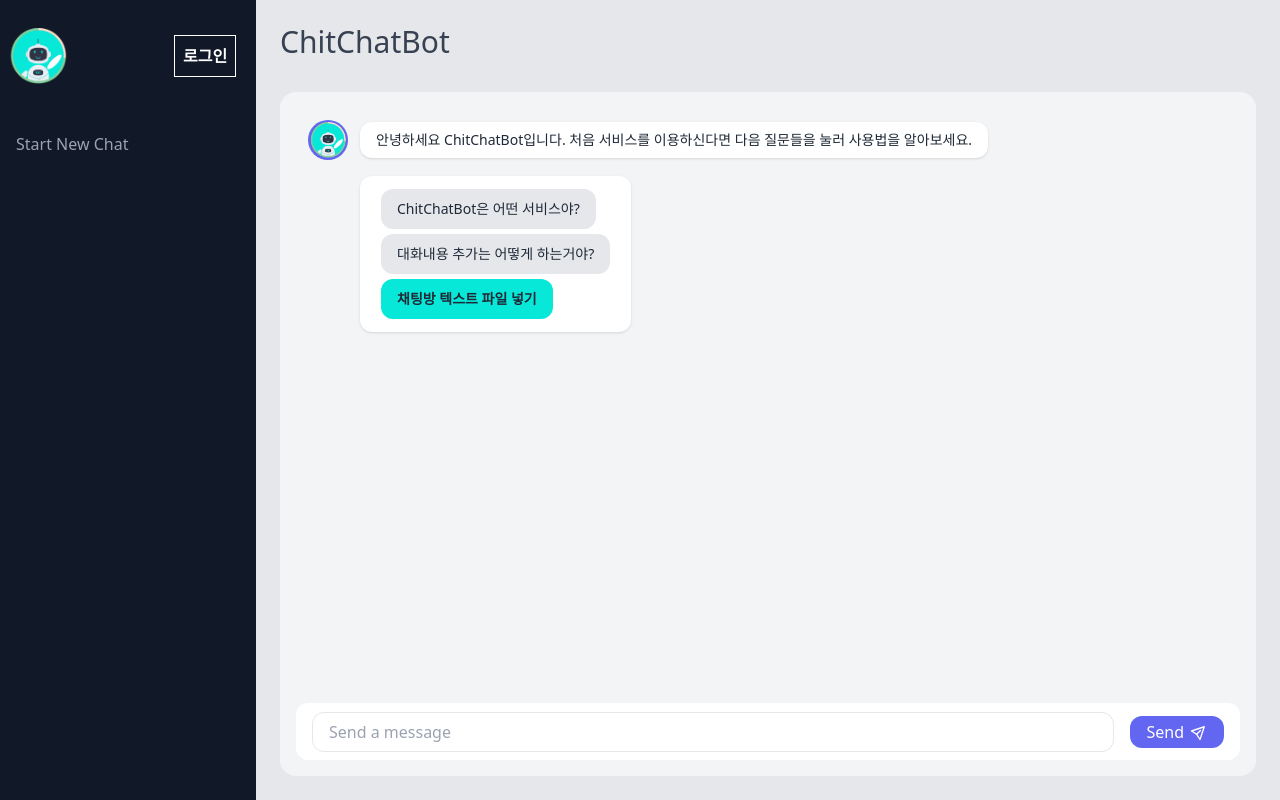
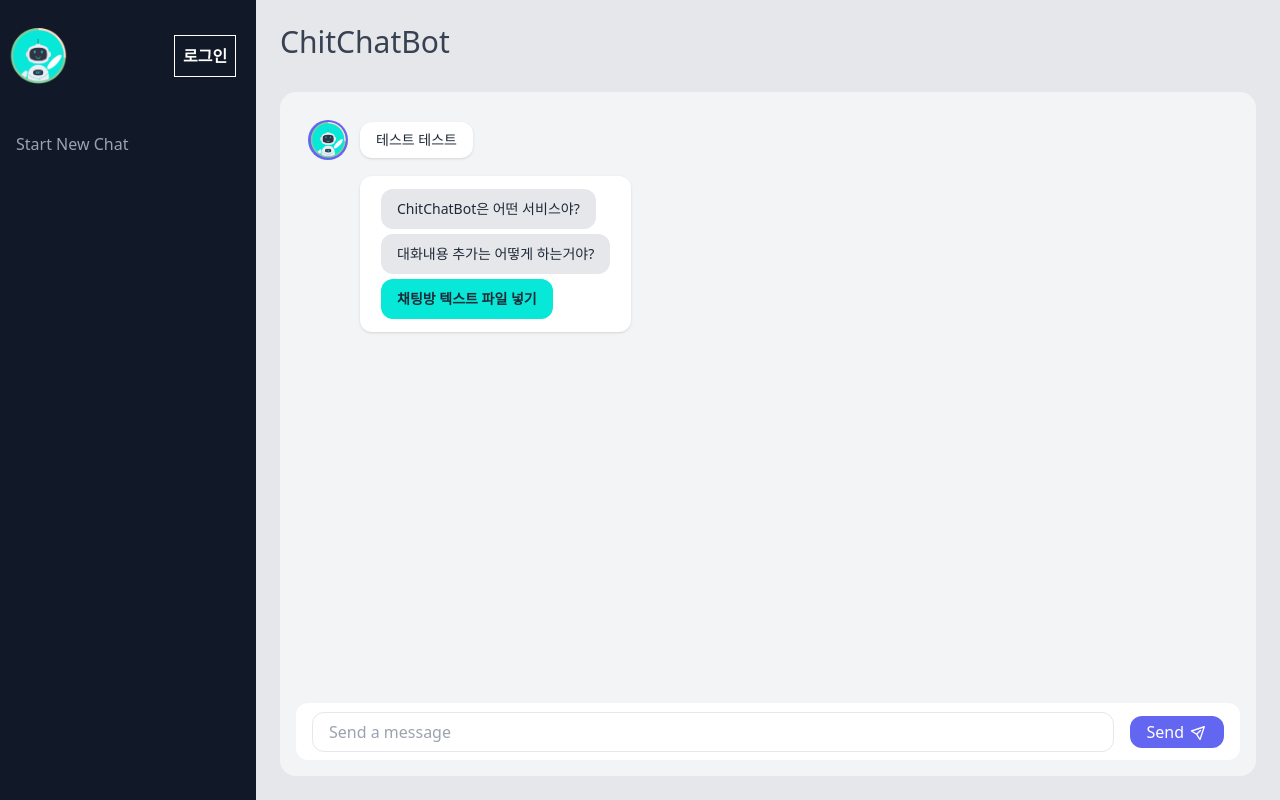
Before and after one commit to chitchatbot/bedrock, a Next.js app in the folder frontend/: page / in a window 1280 px wide. Built offline with nearby package versions, Linux system fonts and the light colour scheme.

Commit message:
Update ChatComponent.jsx

```diff
--- a/frontend/components/chatPlayground/ChatComponent.jsx
+++ b/frontend/components/chatPlayground/ChatComponent.jsx
@@ -172,7 +172,7 @@ export default function ChatContainer() {
                                 <img alt="" src="/yong_icon.png" width={"38px"} height={"35px"}></img>
                             </div>
                             <div className="relative ml-3 text-sm bg-white py-2 px-4 shadow rounded-xl rounded-br-xl">
-                                안녕하세요 ChitChatBot입니다. 처음 서비스를 이용하신다면 다음 질문들을 눌러 사용법을 알아보세요.
+                                테스트 테스트
                             </div>
                         </div>
                         <div className="flex flex-row items-center mb-4">
```
